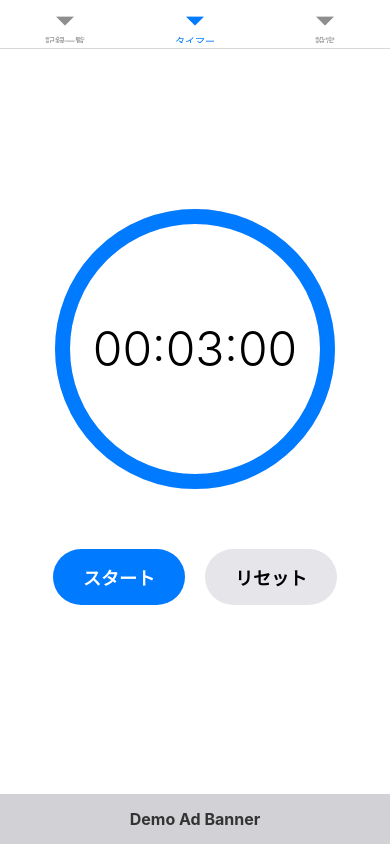
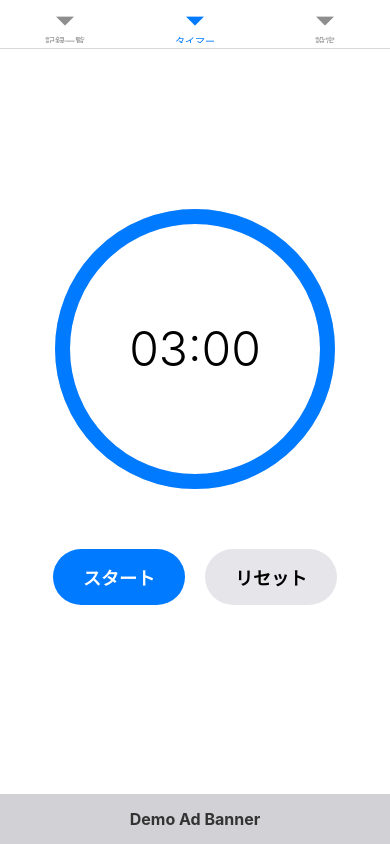
Before and after one commit to yatto-taguchi/AssistTimer, a React Native app: screen /Home in a window 390 px wide. Built offline with nearby package versions, Linux system fonts and the light colour scheme.

Commit message:
タイマー表示を基本4桁（MM:SS）に変更し、1時間以上の場合はHH:MM:SSで表示

```diff
--- a/src/screens/HomeScreen.js
+++ b/src/screens/HomeScreen.js
@@ -64,7 +64,12 @@ export default function HomeScreen() {
     const h = Math.floor(absTime / 3600);
     const m = Math.floor((absTime % 3600) / 60);
     const s = absTime % 60;
-    const formatted = `${h.toString().padStart(2, '0')}:${m.toString().padStart(2, '0')}:${s.toString().padStart(2, '0')}`;
+
+    let formatted = `${m.toString().padStart(2, '0')}:${s.toString().padStart(2, '0')}`;
+    if (h > 0) {
+      formatted = `${h.toString().padStart(2, '0')}:${formatted}`;
+    }
+
     return isNegative ? `-${formatted}` : formatted;
   };
 
```
